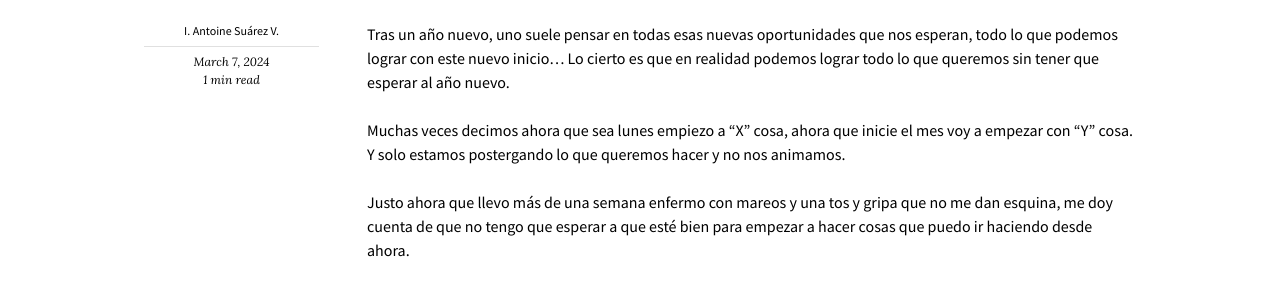
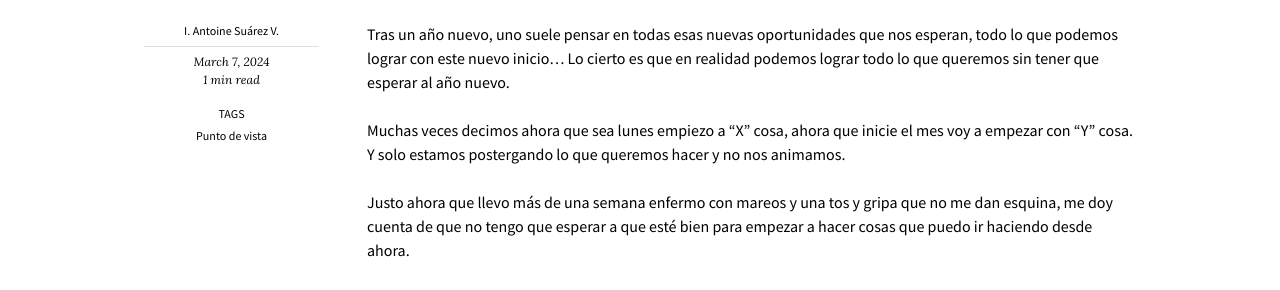
Before and after one commit to KajiiNarumi/iasuarezv, a Jekyll site: the page built from _posts/2024-03-07-Reposo.md, in a window 1280 px wide. Shown: the part 970-1260 px from the top of the page. Built offline with Jekyll 4.4.1, drawn with Linux system fonts in a browser that asks for light colours; nearby versions of some CDN libraries.

Commit message:
Add tags to Reposo post

```diff
--- a/_posts/2024-03-07-Reposo.md
+++ b/_posts/2024-03-07-Reposo.md
@@ -3,6 +3,7 @@ layout: post
 author:
   name: "I. Antoine Suárez V."
 title: "Reposo"
+tags: [Punto de vista]
 date: 2024-03-07
 image:
   path: /images/2024-03-07-Reposo.jpg
```
